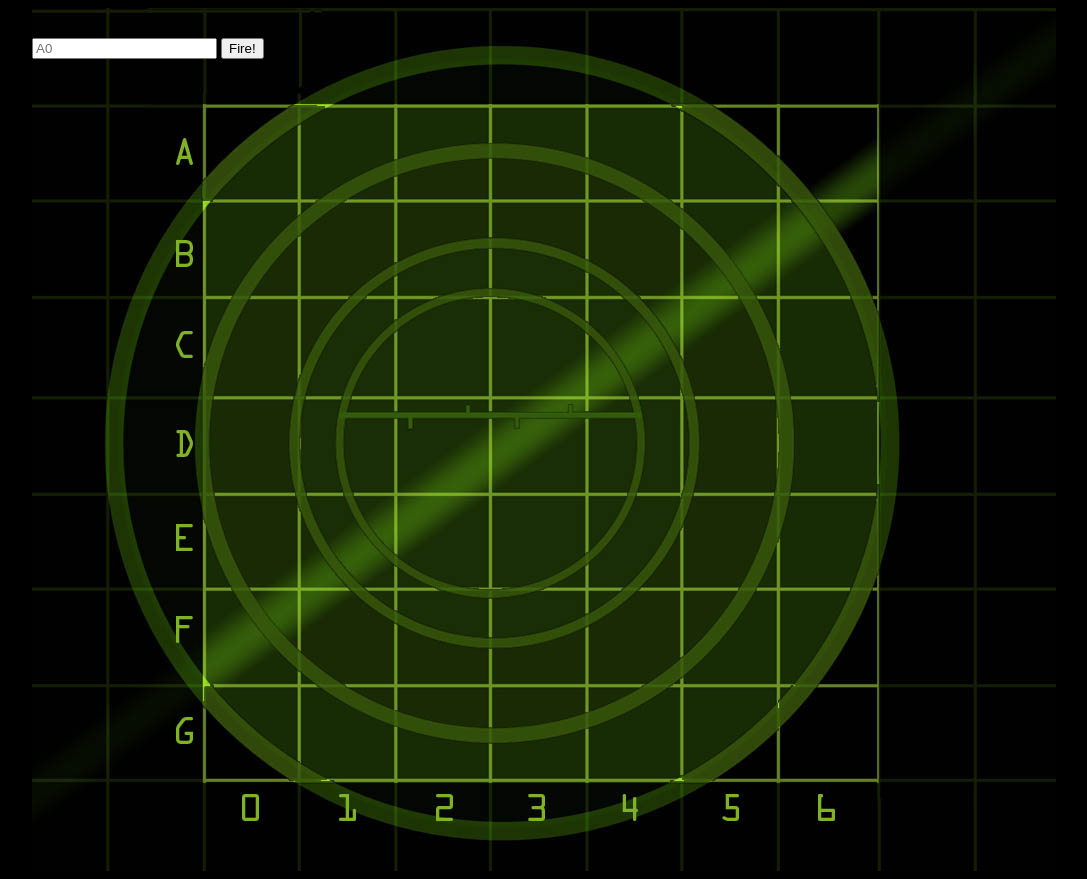
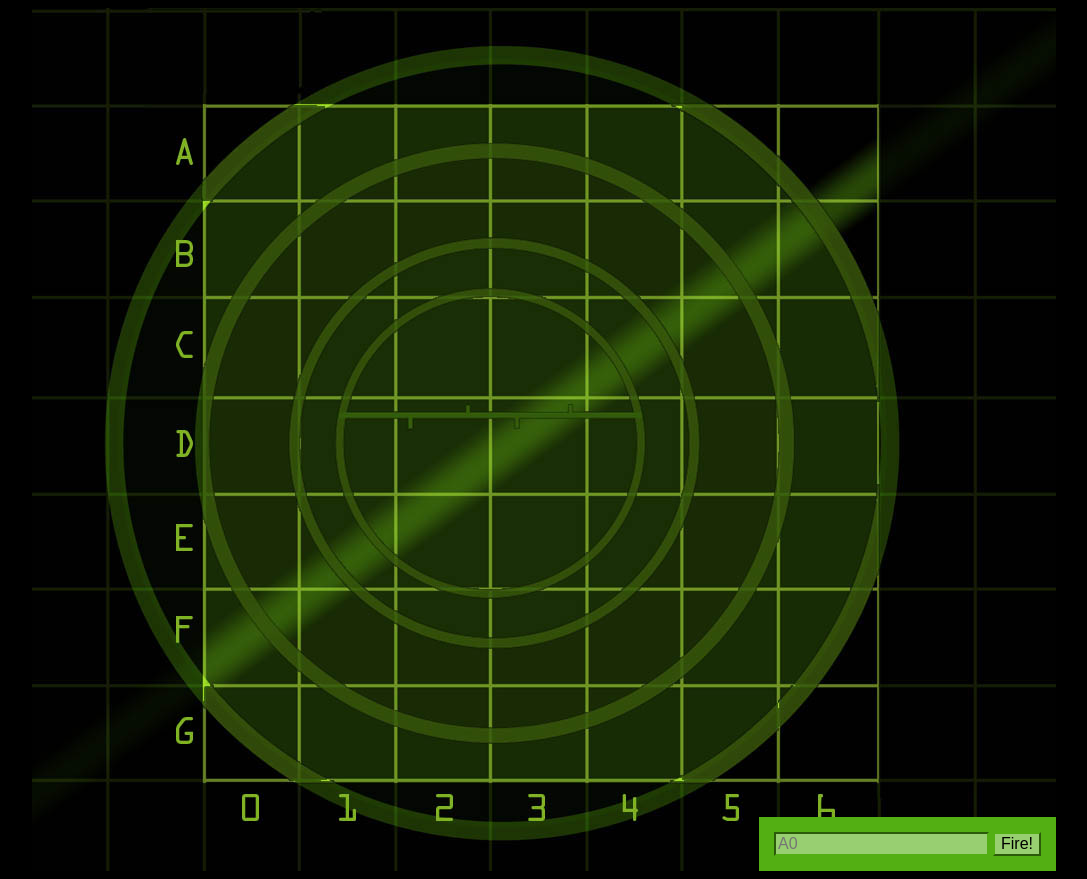
Before and after one commit to BipulChau/Head-First-JS-Programming, a plain HTML site: page Battleship/battleship.html in a window 1280 px wide. Shown: the whole page, without its empty margins (96-1183 px from the left). Drawn offline with Linux system fonts and the light colour scheme.

Commit message:
added more style to table, td, form and form input

```diff
--- a/Battleship/battleship.html
+++ b/Battleship/battleship.html
@@ -14,6 +14,33 @@
         height: 863px;
         margin: auto;
         background: url("board.jpg") no-repeat;
+      }
+      div#messageArea {
+        position: absolute;
+        top: 0px;
+        left: 0px;
+        color: rgb(83, 175, 19);
+      }
+
+      table {
+        position: absolute;
+        left: 173px;
+        top: 94px;
+        border-spacing: 0px;
+      }
+
+      form {
+        position: absolute;
+        bottom: 0px;
+        right: 0px;
+        padding: 15px;
+        background-color: rgb(83, 175, 19);
+      }
+
+      form input{
+        background-color: rgb(152, 207, 113);
+        border-color: rgb(83, 175, 19);
+        font-size: 1em;
       }
     </style>
   </head>
```
